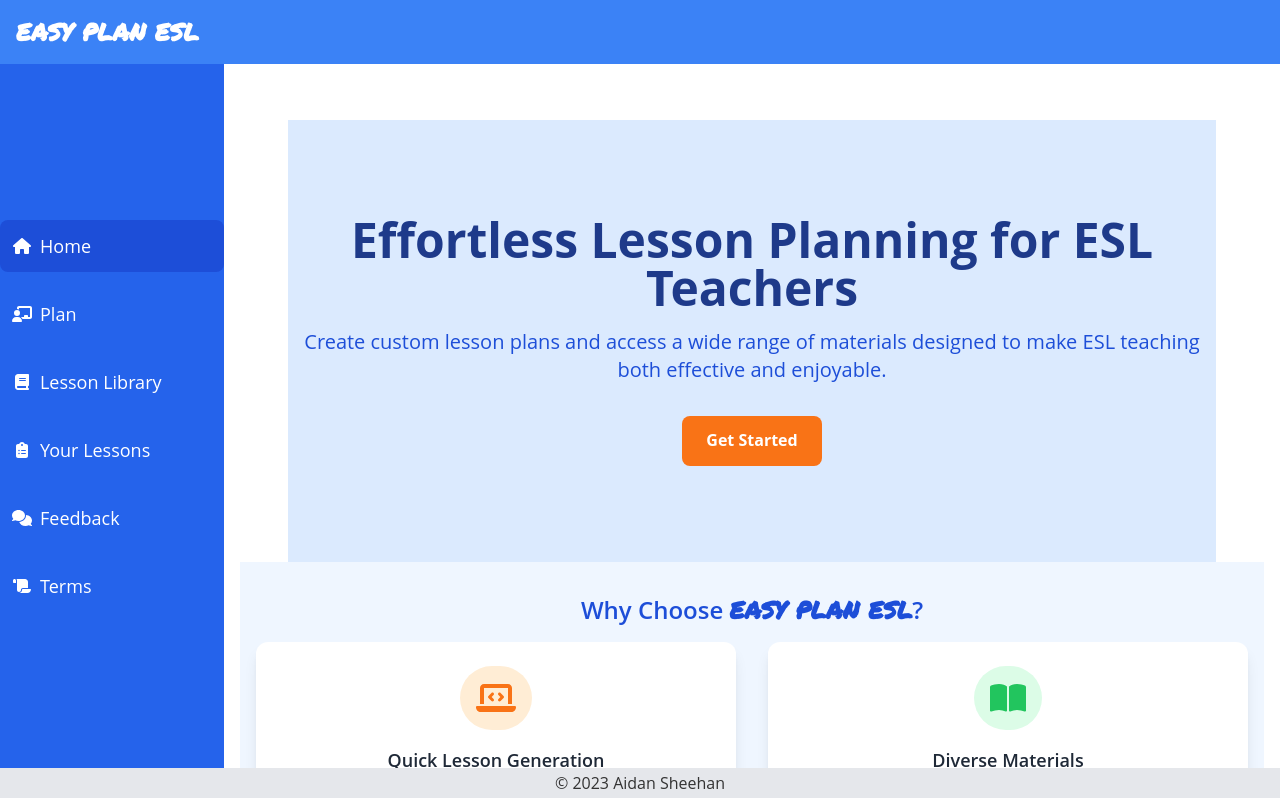
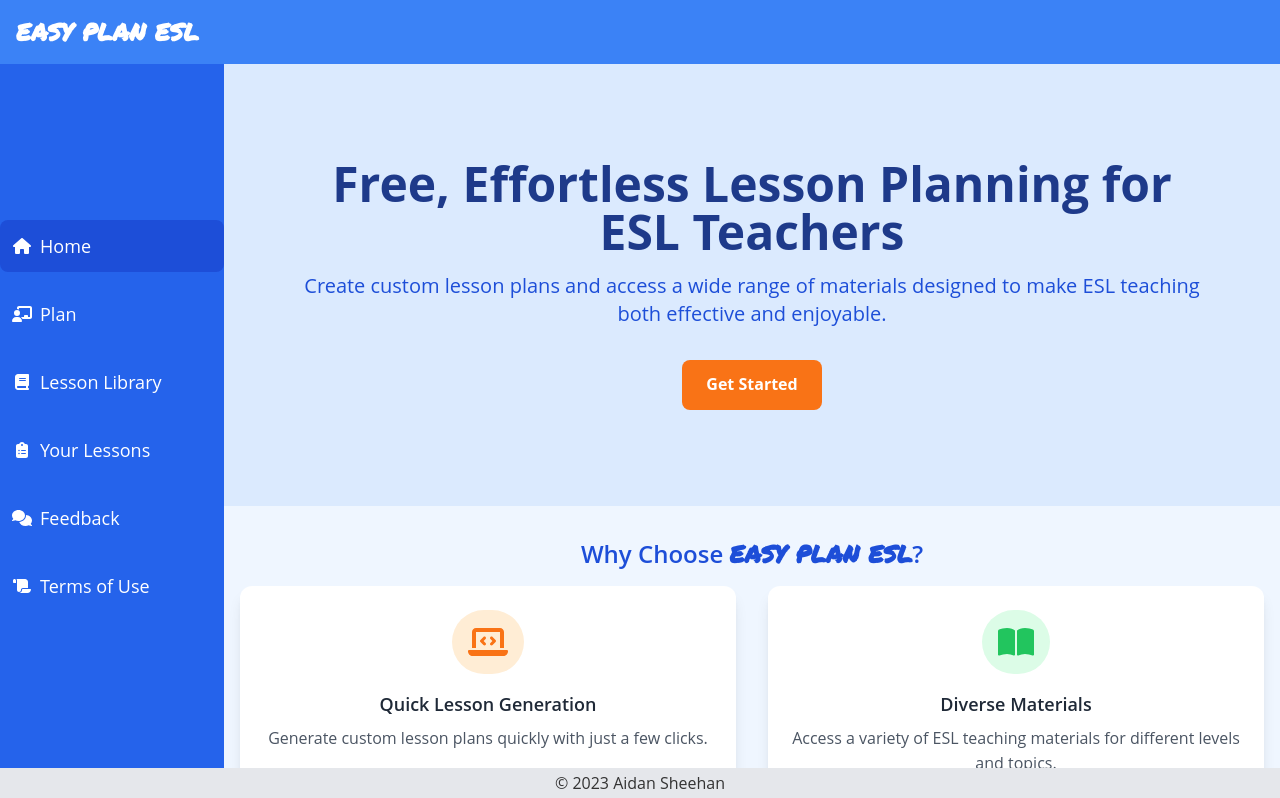
Before and after one commit to aidansheehan/unplan-app, a Next.js app: page / in a window 1280 px wide. Shown: the top 798 px of the page. Built offline with nearby package versions, Linux system fonts and the light colour scheme.

Commit message:
landing-page new: fix overflow scroll shows shitespace, feedback form back to 3rd person for consistency with terms of use, tighten up few bits

```diff
--- a/src/components/layout.js
+++ b/src/components/layout.js
@@ -32,7 +32,7 @@ const NAV_ITEMS = [
   {
     href: '/terms',
     icon: faScroll,
-    text: 'Terms'
+    text: 'Terms of Use'
   }
 ]
 
@@ -53,8 +53,8 @@ const Layout = ({ children, title }) => {
 
       <SidebarComponent navItems={NAV_ITEMS} isNavOpen={isNavOpen} />
 
-      <main className="flex-grow flex flex-col items-center justify-center p-4 md:ml-[var(--sidebar-width)] mt-[var(--header-height)] mb-[var(--footer-height)]">
-        <h1 className='text-xl fontsemibold mb-2 mt-8' >{title}</h1>
+      <main className="flex-grow flex flex-col items-center justify-center md:ml-[var(--sidebar-width)] mt-[var(--header-height)] mb-[var(--footer-height)]">
+        { title ? <h1 className='text-xl fontsemibold mb-2 mt-8' >{title}</h1> : <></> }
         {children}
       </main>
 
--- a/src/pages/feedback.js
+++ b/src/pages/feedback.js
@@ -51,8 +51,8 @@ const Feedback = () => {
                     className="w-full max-w-md p-6 mx-auto bg-white rounded shadow-md space-y-4"
                 >
                     <div>
-                        <h2 className="text-lg font-semibold text-center">I Value Your Feedback</h2>
-                        <p className="text-sm text-center">Let me know how I can improve your experience. Your suggestions, ideas for new features, or any challenges you're facing are greatly appreciated!</p>
+                        <h2 className="text-lg font-semibold text-center">We Value Your Feedback</h2>
+                        <p className="text-sm text-center">Let us know how we can improve your experience. Your suggestions, ideas for new features, or any challenges you're facing are greatly appreciated!</p>
                     </div>
                     <textarea
                         className="w-full h-40 p-4 border-2 border-gray-300 rounded resize-none focus:border-blue-500 focus:outline-none"
--- a/src/pages/index.js
+++ b/src/pages/index.js
@@ -7,10 +7,10 @@ export default function Home() {
   return (
     <Layout>
           {/* Hero Section */}
-          <section className="bg-blue-100 text-gray-800 px-4 py-12 md:py-24">
+          <section className="bg-blue-100 text-gray-800 px-4 py-12 md:py-24 w-full">
         <div className="max-w-4xl mx-auto">
           <h2 className="text-4xl md:text-5xl font-bold text-center leading-tight text-blue-900">
-            Effortless Lesson Planning for ESL Teachers
+            Free, Effortless Lesson Planning for ESL Teachers
           </h2>
           <p className="mt-4 text-lg md:text-xl text-center text-blue-700">
             Create custom lesson plans and access a wide range of materials designed to make ESL teaching both effective and enjoyable.
--- a/src/pages/plan.js
+++ b/src/pages/plan.js
@@ -168,11 +168,7 @@ const Plan = () => {
                         </button>
                         </div>
                     </form>
-                    <div className="text-center my-4">
-                        <Link href="/" className="text-blue-600 hover:underline">
-                            Go back to Home
-                        </Link>
-                    </div>
+
                 </div>
 
             )
--- a/src/pages/view-lesson/[lessonId].jsx
+++ b/src/pages/view-lesson/[lessonId].jsx
@@ -8,7 +8,7 @@ const ViewLesson = ({lessonPlanUrl, handoutUrl}) => {
     return (
         <Layout title='Your Lesson' >
 
-            <div className='w-full h-full'  >
+            <div className='w-full h-full p-4' >
                 {/* Lesson Plan */}
                 <TextContentPresentationComponent title='Lesson Plan' mdContentUrl={lessonPlanUrl} />
 
--- a/src/pages/your-lessons.js
+++ b/src/pages/your-lessons.js
@@ -34,11 +34,11 @@ const YourLessons = () => {
         <Layout title='Your Lessons'>
             {
                 isLoading ? (
-                    <div className="min-h-96 flex justify-center items-center">
+                    <div className="min-h-96 flex justify-center items-center p-4">
                         <LoadingSpinner />
                     </div>
                 ) : (
-                    <ul className="min-h-96">
+                    <ul className="min-h-96 p-4">
 
                         {lessons.length > 0 ? (
                             <LessonsGrid lessons={lessons} />
--- a/src/styles/globals.css
+++ b/src/styles/globals.css
@@ -22,3 +22,13 @@ body {
 .grid-cols-layout {
   grid-template-columns: 200px 1fr; /* Sidebar width and content */
 }
+
+html {
+  overflow: hidden;
+  height: 100%;
+}
+
+body {
+  overflow: auto;
+  height: 100%;
+}
```
Also changed, not shown: 1 other file (tests, documents, lock files or other folders).
